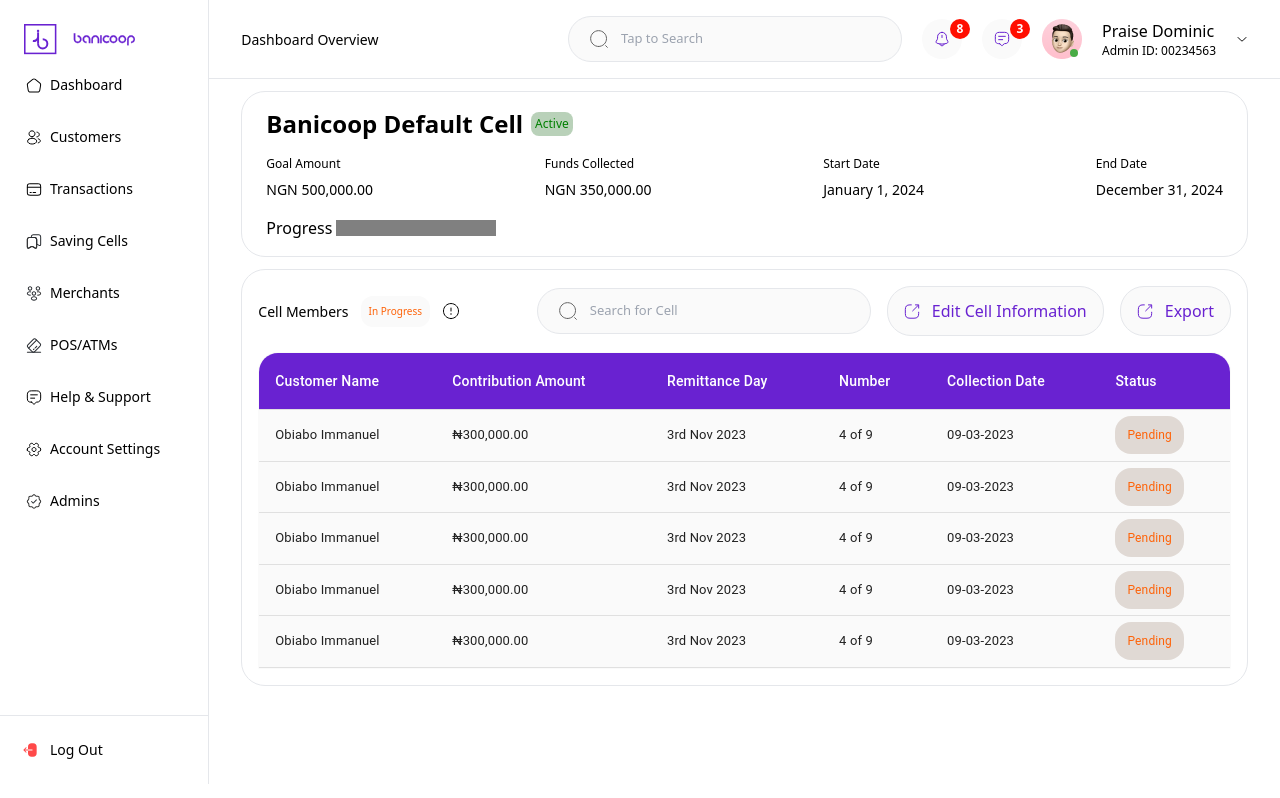
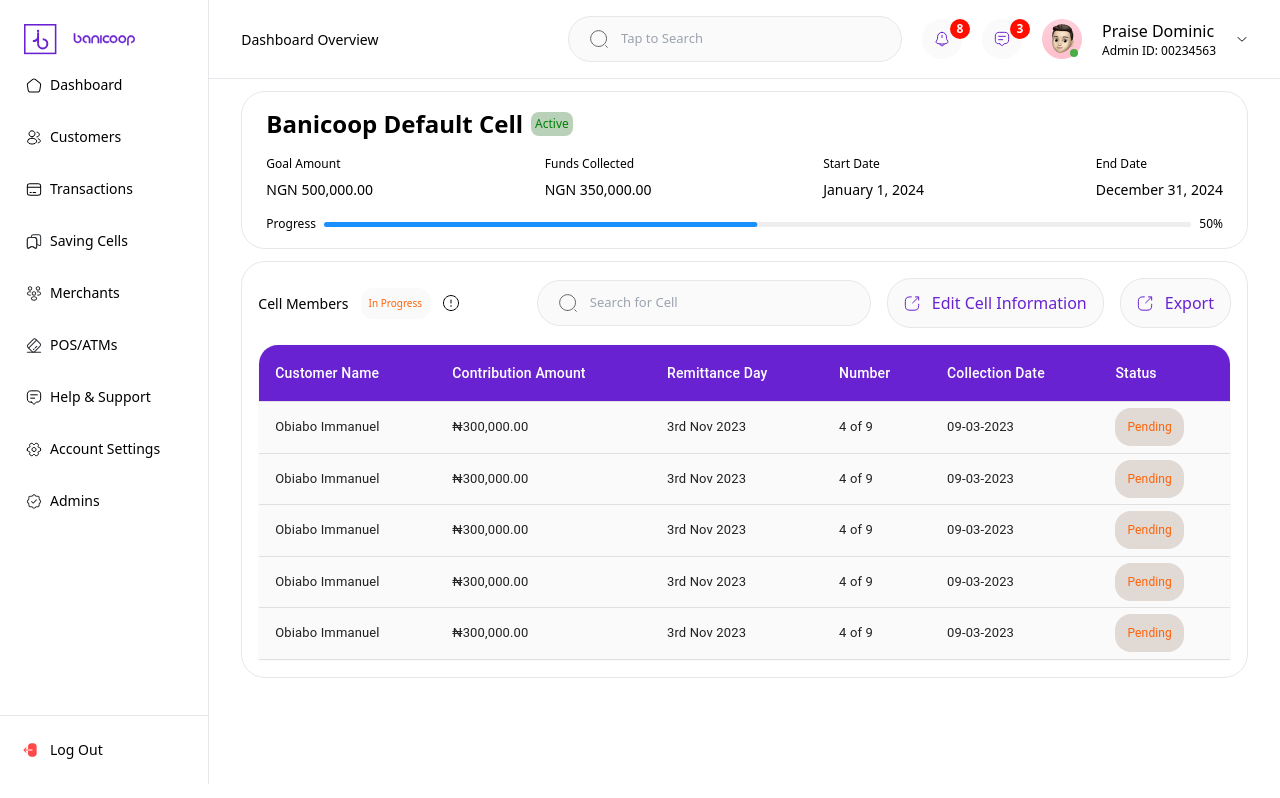
Before and after one commit to Banicoop/admin, a React (Create React App) app: page /cells/1 in a window 1280 px wide. Built offline with nearby package versions, Linux system fonts and the light colour scheme.

Commit message:
progress bar

```diff
--- /dev/null
+++ b/src/components/Progress.tsx
@@ -0,0 +1,33 @@
+import React from 'react';
+import { styled } from '@mui/material/styles';
+import LinearProgress, { linearProgressClasses } from '@mui/material/LinearProgress';
+import { Stack } from '@mui/material';
+
+
+const BorderLinearProgress = styled(LinearProgress)(({ theme }) => ({
+  height: 5,
+  borderRadius: 5,
+  [`&.${linearProgressClasses.colorPrimary}`]: {
+    backgroundColor: theme.palette.grey[200],
+    ...theme.applyStyles('dark', {
+      backgroundColor: theme.palette.grey[800],
+    }),
+  },
+  [`& .${linearProgressClasses.bar}`]: {
+    borderRadius: 5,
+    backgroundColor: '#1a90ff',
+    ...theme.applyStyles('dark', {
+      backgroundColor: '#308fe8',
+    }),
+  },
+}));
+
+const Progress = () => {
+  return (
+    <Stack spacing={2} sx={{ flexGrow: 1 }}>
+       <BorderLinearProgress variant="determinate" value={50} />
+    </Stack>
+  )
+}
+
+export default Progress;
--- a/src/sections/cells/CellBanner.tsx
+++ b/src/sections/cells/CellBanner.tsx
@@ -1,4 +1,7 @@
-import React from 'react'
+import React from 'react';
+import Progress from '../../components/Progress';
+
+
 
 const CellBanner = () => {
   return (
@@ -30,9 +33,10 @@
             </div>
         </section>
 
-        <div className="flex gap-1 items-center">
-            <label htmlFor="progress">Progress</label>
-            <progress ></progress>
+        <div className="flex gap-2 items-center">
+            <label htmlFor="progress" className='text-[#000] text-xs font-[500]'>Progress</label>
+            <Progress/>
+            <p className='text-[#000] text-xs font-[500]'>50%</p>
 
         </div>
     </div>
```
